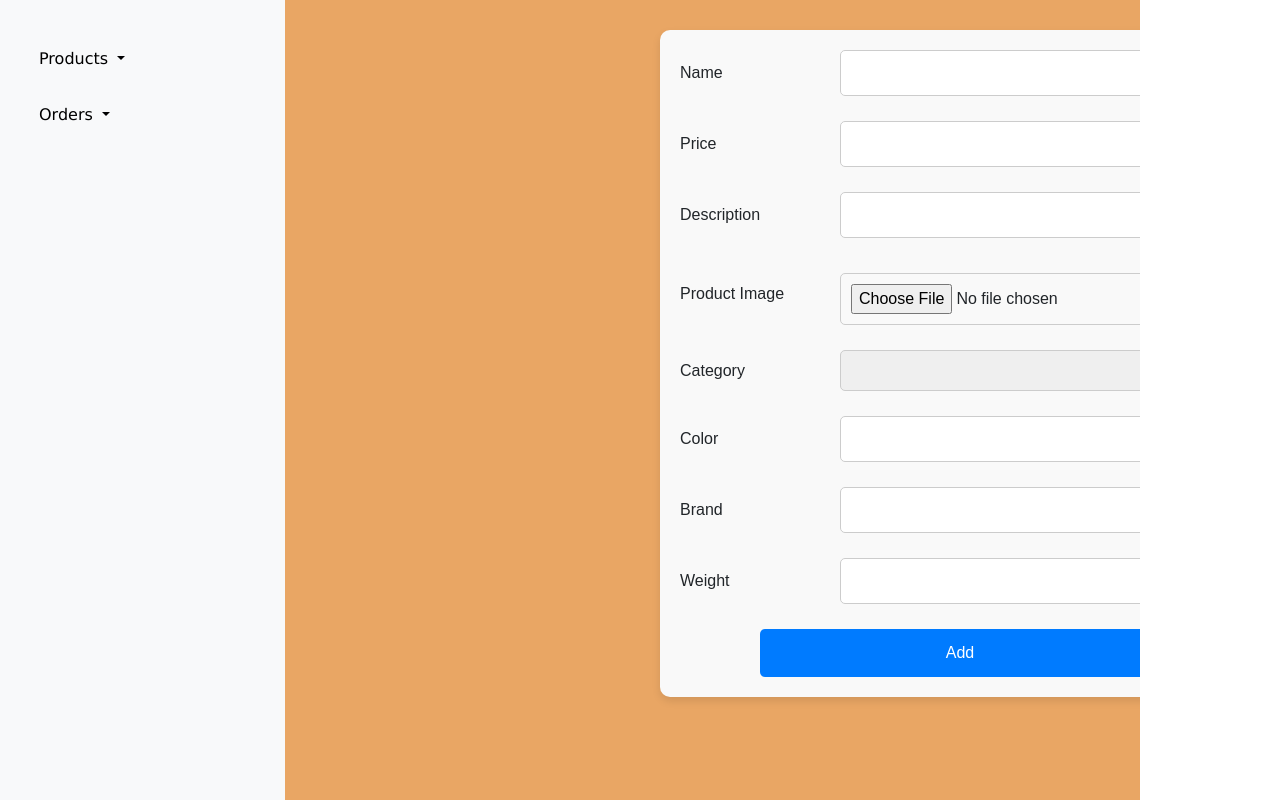
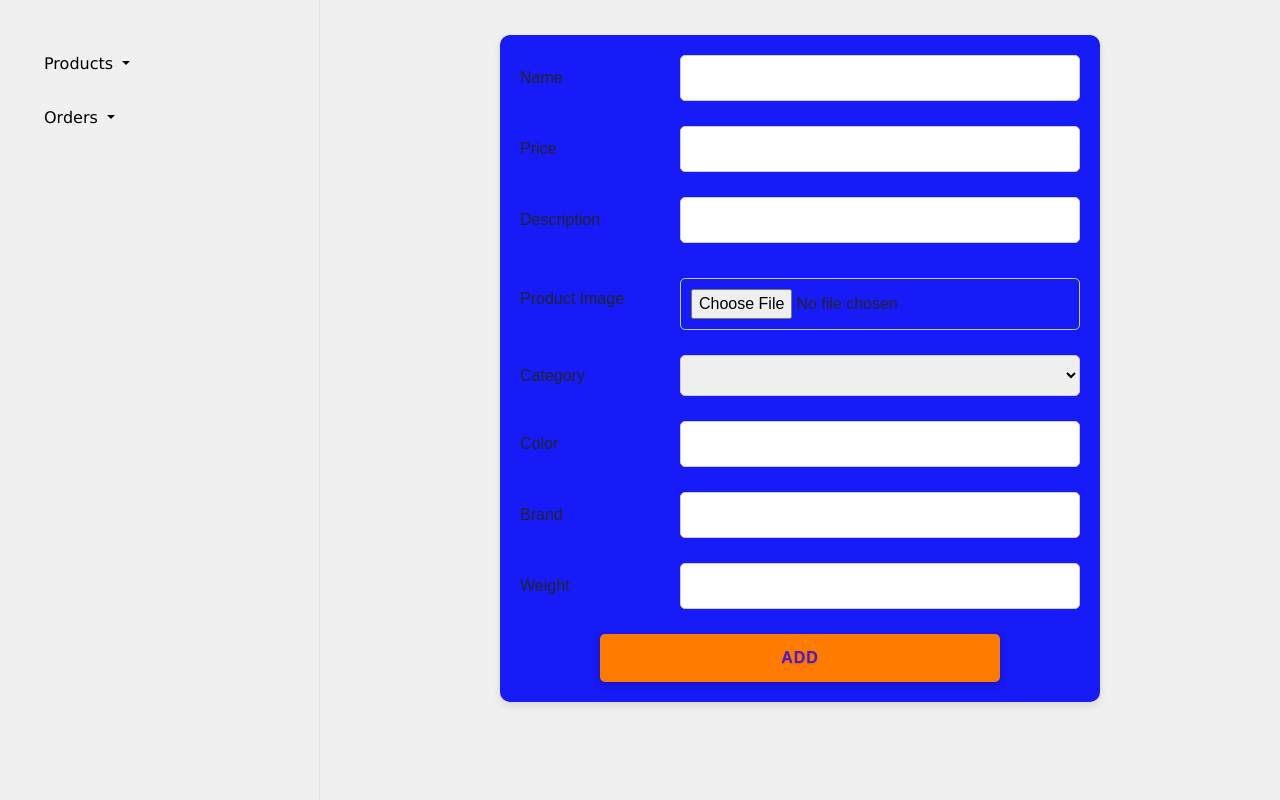
Before and after one commit to YenXXXW/special_PROJ, a Django app: page /add-product in a window 1280 px wide. Shown: the part 100-900 px from the top of the page. Run offline with Django 5.2, Linux system fonts and the light colour scheme; data that the repository does not hold is empty; some libraries are stand-ins or nearby versions.

Commit message:
cssforShopAdminPanel

```diff
--- a/static/css/shop_admin.module.css
+++ b/static/css/shop_admin.module.css
@@ -13,13 +13,12 @@ section {
 .item {
     margin-left: 3vh;
     margin-top: 2rem;
-    color: red;
+    color: rgb(0, 60, 255);
     margin-bottom: 2rem;
 
 }
 
 #content {
-    background-color: rgb(233, 166, 100);
     height: 100vh;
     width: 100vw;
 
@@ -53,7 +52,7 @@ table {
 }
 
 td{
-    color: red
+    color:rgb(247, 234, 234)
 }
 
 /* shop_admin.module.css */
@@ -105,14 +104,14 @@ html, body {
 
 /* Form container styling */
 form#productContainerForm {
-    position: relative;
+    position: static;
     top: 10%;
     left: 30%;
 
     max-width: 600px;
     margin: 0 auto;
     padding: 20px;
-    background-color: #f9f9f9;
+    background-color: #171bf7;
     border-radius: 10px;
     box-shadow: 0 4px 8px rgba(0, 0, 0, 0.1);
     font-family: Arial, sans-serif;
@@ -128,7 +127,7 @@ form#productContainerForm div {
     width: 100%;
     margin-bottom: 15px;
     display: flex;
-    flex-direction: row;
+    flex-direction: align-content;
     justify-content: space-between;
     align-items: center;
 }
@@ -167,8 +166,8 @@ form#productContainerForm select {
 button#addProductButton {
     width: 100%;
     padding: 12px;
-    background-color: #007bff;
-    color: white;
+    background-color: #ff7b00;
+    color: rgb(74, 24, 211);
     border: none;
     border-radius: 5px;
     font-size: 16px;
--- a/store/Templates/store/adminPanel/addProduct.html
+++ b/store/Templates/store/adminPanel/addProduct.html
@@ -45,7 +45,23 @@
             <label for="weight">Weight</label>
             <input type="number" value="" name="weight" id="weight">
         </div>
-        <button id="addProductButton">Add</button>
+        <button id="addProductButton" style="
+        width: 100%;
+        padding: 12px;
+        background-color: #ff7b00;
+        color: rgb(74, 24, 211);
+        border: none;
+        border-radius: 5px;
+        font-size: 16px;
+        cursor: pointer;
+        transition: background-color 0.3s ease;
+        max-width: 400px;
+        box-shadow: 0 4px 8px rgba(0, 0, 0, 0.2);
+        text-shadow: 0 1px 2px rgba(0, 0, 0, 0.2);
+        font-weight: bold;
+        letter-spacing: 1px;
+        text-transform: uppercase;
+    ">Add</button>
     </form>
 
     <script>
--- a/store/Templates/store/adminPanel/adminPanelLayout.html
+++ b/store/Templates/store/adminPanel/adminPanelLayout.html
@@ -5,46 +5,45 @@
 {% endblock %}
 
 {% block content %}
-<section >
-    <div class="container row">
-      <div class="sidebar col-3" id="adminPanelLeftSide">
-        <div id="products" class="item">
+<section style="background-color: #F0F0F0; min-height: 100vh;">
+  <div class="container-fluid" style="padding: 0;">
+    <div class="row" style="flex-wrap: nowrap;">
+      <div class="col-3" id="adminPanelLeftSide" style="background-color: #F0F0F0; padding: 20px; min-height: 100vh; border-right: 1px solid #dee2e6;">
+        <div id="products" class="item" style="margin-bottom: 15px;">
           <div class="dropdown">
-            <a class="dropdown-toggle" href="#" role="button" data-bs-toggle="dropdown" aria-expanded="false">
+            <a class="dropdown-toggle" href="#" role="button" data-bs-toggle="dropdown" aria-expanded="false" style="text-decoration: none; ">
               Products
             </a>
 
-            <ul class="dropdown-menu">
-              <li><a class="dropdown-item" href="{% url "get-products" %}" id="view-products">View Products</a></li>
-              <li><a class="dropdown-item" href="{% url "add-product" %}" id="add-product">Add Product</a></li>
-              <li><a class="dropdown-item" href="#">Something else here</a></li>
+            <ul class="dropdown-menu" style=" padding: 10px; border: 1px solid #dee2e6;">
+              <li><a class="dropdown-item" href="{% url "get-products" %}" id="view-products" style="text-decoration: none; padding: 10px;">View Products</a></li>
+              <li><a class="dropdown-item" href="{% url "add-product" %}" id="add-product" style="text-decoration: none;  padding: 10px;">Add Product</a></li>
+              <li><a class="dropdown-item" href="#" style="text-decoration: none;  padding: 10px;">Something else here</a></li>
             </ul>
           </div>
         </div>
-        <div id="orders" class="item">
+        <div id="orders" class="item" style="margin-bottom: 15px;">
           <div class="dropdown">
-            <a class="dropdown-toggle" href="#" role="button" data-bs-toggle="dropdown" aria-expanded="false">
+            <a class="dropdown-toggle" href="#" role="button" data-bs-toggle="dropdown" aria-expanded="false" style="text-decoration: none; ">
               Orders
             </a>
 
-            <ul class="dropdown-menu">
-              <li><a class="dropdown-item" href="{% url "store" %}" id="getOrders">Action</a></li>
-              <li><a class="dropdown-item" href="#">Another action</a></li>
-              <li><a class="dropdown-item" href="#">Something else here</a></li>
+            <ul class="dropdown-menu" style=" padding: 10px; border: 1px solid #dee2e6;">
+              <li><a class="dropdown-item" href="{% url "store" %}" id="getOrders" style="text-decoration: none;  padding: 10px;">Action</a></li>
+              <li><a class="dropdown-item" href="#" style="text-decoration: none; padding: 10px;">Another action</a></li>
+              <li><a class="dropdown-item" href="#" style="text-  : none;  padding: 10px;">Something else here</a></li>
             </ul>
           </div>
         </div>
       </div>
-
-
-      <div class="col-9" id="content">
+      <div class="col-9" id="content" style="padding: 20px; ">
         <div id="view-products-content"></div>
         {% block shopAdminPanelContent %}
 
 
         {% endblock shopAdminPanelContent %}
       </div>
-      </div>
-    <div>
+    </div>
+  </div>
 </section>
 {% endblock content %}
--- a/store/Templates/store/adminPanel/editProduct.html
+++ b/store/Templates/store/adminPanel/editProduct.html
@@ -39,7 +39,7 @@
         const id = {{ product.id }}
         console.log()
         formData.append("id", id.toString() )
-        var url=`/edit-product/${id}`
+        var url=/edit-product/${id}
         fetch(url, {
             method: "POST",
             headers: {
```
Also changed, not shown: store/Templates/store/adminPanel/viewProducts.html (+18 -7 lines).
